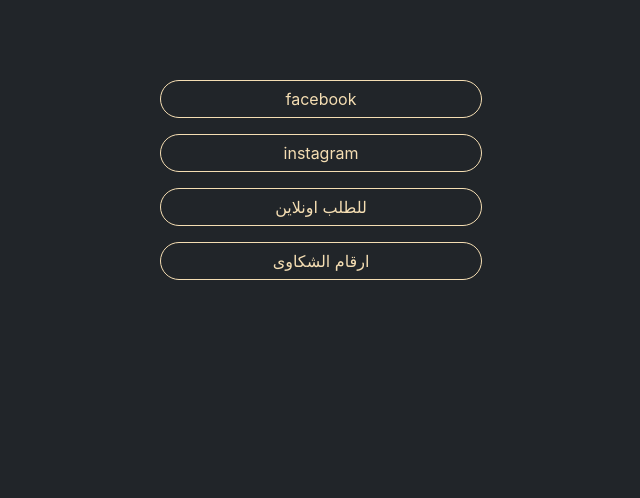
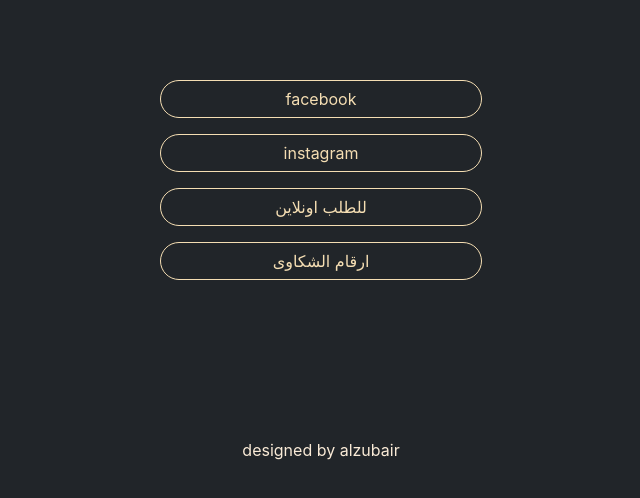
Before and after one commit to Alzubair98/show-page, a React (Create React App) app: page / in a window 1280 px wide. Shown: the top 498 px of the page, without its empty margins (319-959 px from the left). Built offline with nearby package versions, Linux system fonts and the light colour scheme.

Commit message:
add data-aos

```diff
--- a/package.json
+++ b/package.json
@@ -6,6 +6,7 @@
     "@testing-library/jest-dom": "^5.16.5",
     "@testing-library/react": "^13.4.0",
     "@testing-library/user-event": "^13.5.0",
+    "aos": "^2.3.4",
     "react": "^18.2.0",
     "react-dom": "^18.2.0",
     "react-scripts": "5.0.1",
--- a/src/App.js
+++ b/src/App.js
@@ -1,10 +1,17 @@
 import "./App.css";
 import MainPage from "./component/MainPage";
+import Footer from "./component/footer";
+import AOS from "aos";
+import "aos/dist/aos.css";
+AOS.init({
+  duration: 700,
+});
 
 function App() {
   return (
     <div className="App">
       <MainPage />
+      <Footer />
     </div>
   );
 }
--- a/src/component/MainPage.js
+++ b/src/component/MainPage.js
@@ -6,23 +6,33 @@
     <div className="m-top-container">
       <div className="m-midde-container">
         <a
+          data-aos="fade-up"
           href="https://www.facebook.com/durrafashion1/?mibextid=ZbWKwL"
           className="item"
         >
           facebook
         </a>
         <a
+          data-aos="fade-up"
           href="https://instagram.com/durrafashion1?igshid=YmMyMTA2M2Y="
           className="item"
         >
           {" "}
           instagram
         </a>
-        <a href="https://wa.me/+9647706669988" className="item">
+        <a
+          data-aos="fade-up"
+          href="https://wa.me/+9647706669988"
+          className="item"
+        >
           {" "}
           للطلب اونلاين
         </a>
-        <a href="https://wa.me/+9647727106456" className="item">
+        <a
+          data-aos="fade-up"
+          href="https://wa.me/+9647727106456"
+          className="item"
+        >
           ارقام الشكاوى
         </a>
       </div>
--- /dev/null
+++ b/src/component/footer.css
@@ -0,0 +1,8 @@
+.footer-cont{
+    margin-top: 10rem;
+}
+
+.a-footer{
+    text-decoration: none;
+    color: antiquewhite;
+}
--- /dev/null
+++ b/src/component/footer.js
@@ -0,0 +1,18 @@
+import React from "react";
+import "./footer.css";
+
+const Footer = () => {
+  return (
+    <div className="footer-cont">
+      <a
+        className="a-footer"
+        target="_blank"
+        href="https://alzubair.netlify.app/"
+      >
+        designed by alzubair
+      </a>
+    </div>
+  );
+};
+
+export default Footer;
```
Also changed, not shown: 1 other file (tests, documents, lock files or other folders).
